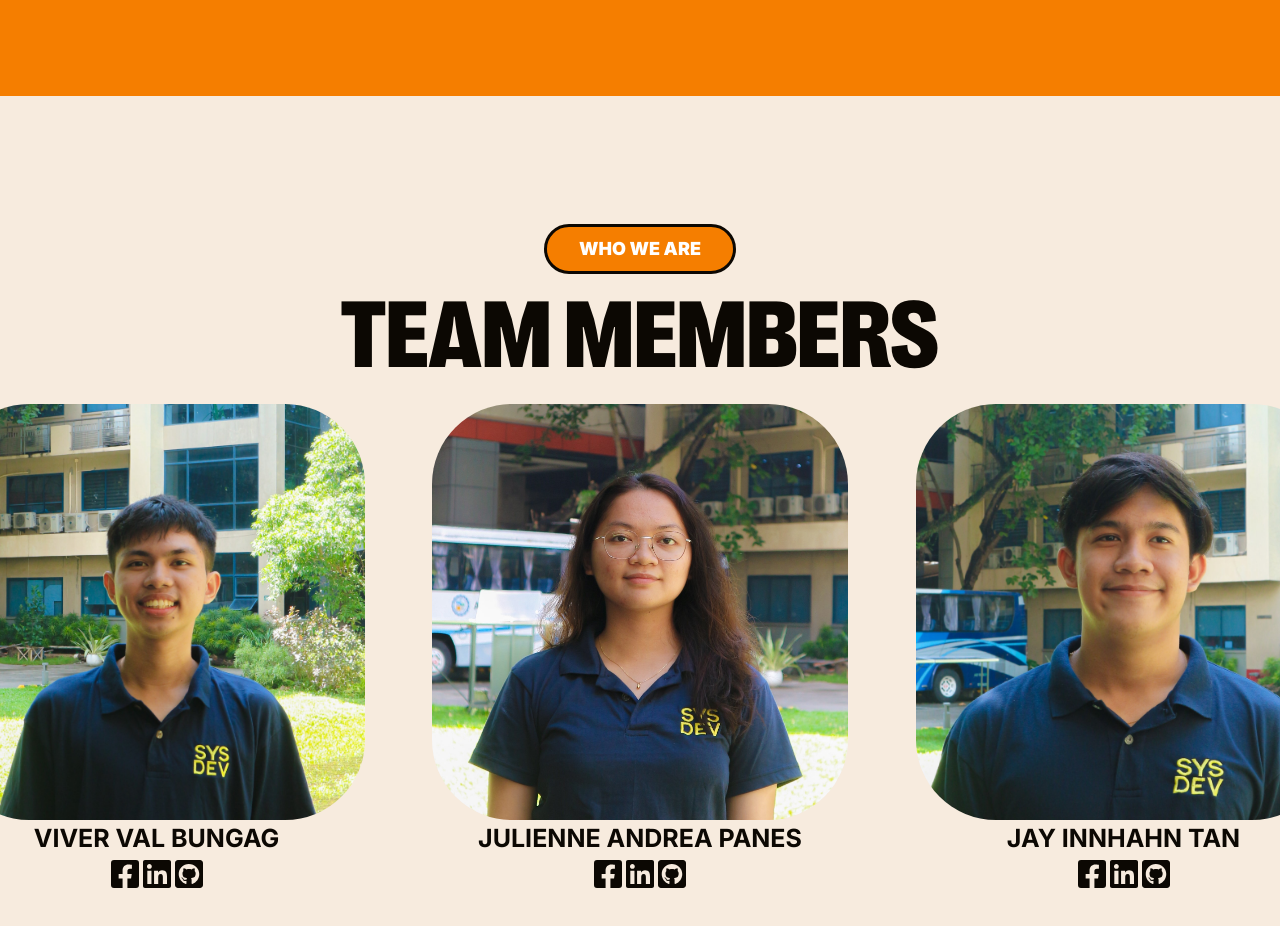
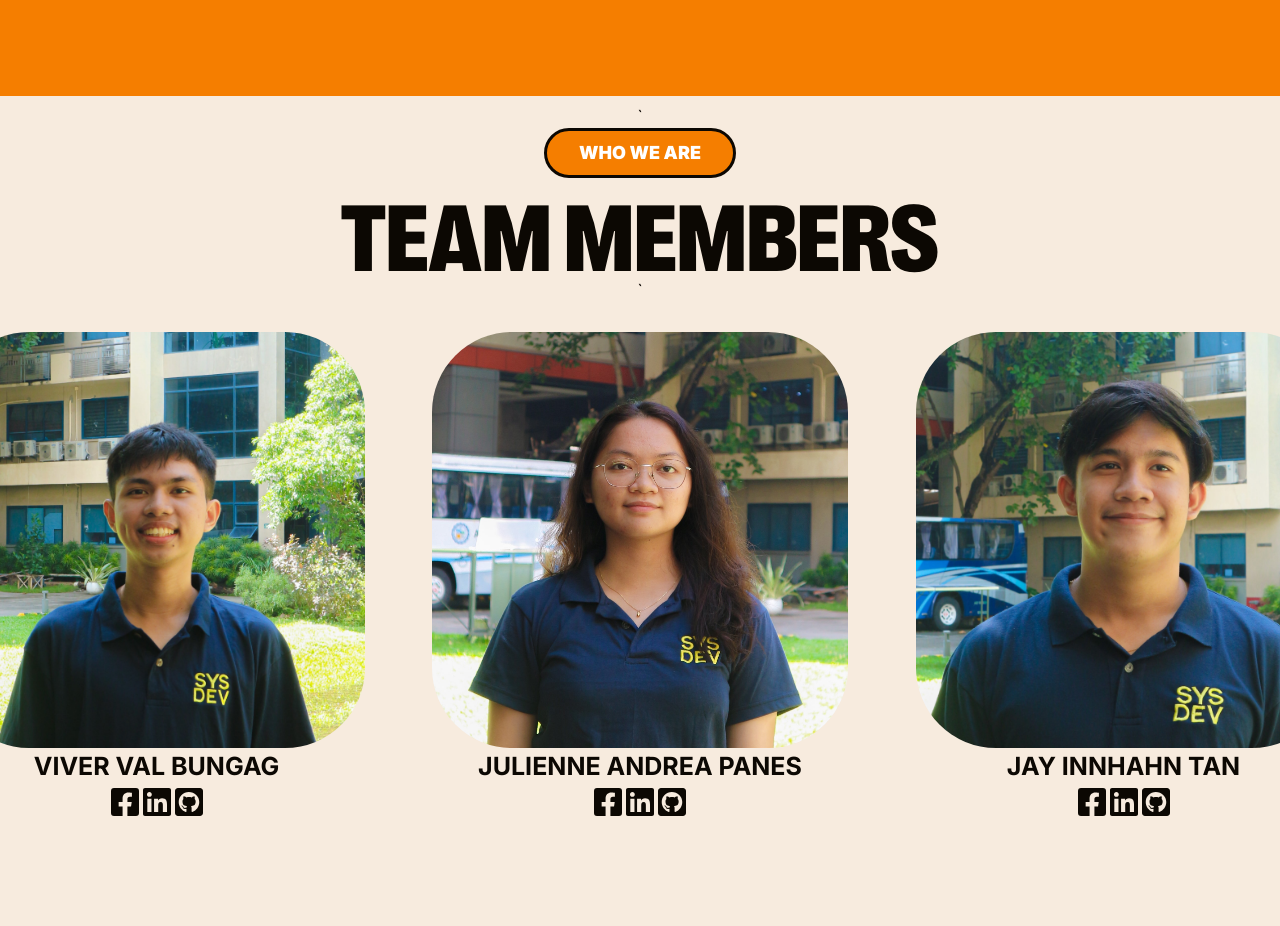
Before and after one commit to iyabc/chef-gru-frontend, a Next.js app: page / in a window 1280 px wide. Shown: the part 4320-5246 px from the top of the page. After the commit the page ends 5216 px from the top, so only its background shows below. Built offline with nearby package versions, Linux system fonts and the light colour scheme.

Commit message:
feat(DeveloperSection): added section, combined both titleHeader and developerCard

```diff
--- /dev/null
+++ b/src/components/HomePage/DeveloperSection.tsx
@@ -0,0 +1,31 @@
+import React from 'react'
+import type { DeveloperType } from 'lib/types/developerType';
+import TitleHeader from '../ui/TitleHeader';
+import MainButton from '../ui/MainButton';
+import DeveloperCard from '@/components/ui/DeveloperCard';
+import { Developers } from '@/data/developersData';
+
+const DeveloperSection = () => {
+  return (
+    <section className="bg-background flex justify-center items-center flex-col h-screen">
+`       <TitleHeader text="Team Members" textColor="black">
+            <MainButton
+                text="Who we are"
+                variant="primary-outlined"
+                isButton={false}
+            />
+        </TitleHeader>`
+        <div className="flex flex-col justify-center lg:flex-row">
+            {Developers.map((developer: DeveloperType, index: number) => {
+                return (
+                <div key={index}>
+                    <DeveloperCard developer={developer} />
+                </div>
+                );
+            })}
+        </div>
+  </section>
+  )
+}
+
+export default DeveloperSection
--- a/src/components/HomePage/HomePage.tsx
+++ b/src/components/HomePage/HomePage.tsx
@@ -11,10 +11,8 @@ import { projectDetails } from '@/data/projectDetailsData';
 import { ProjectDetailsType } from 'lib/types/projectDetailsType';
 import ProjectDetailCard from '../ui/ProjectDetailCard';
 import Divider from '../ui/Divider';
-import type { DeveloperType } from 'lib/types/developerType';
+import DeveloperSection from './DeveloperSection';
 
-import DeveloperCard from '@/components/ui/DeveloperCard';
-import { Developers } from '@/data/developersData';
 const HomePage = () => {
   const sectionsRef = useRef(null);
   const modelSectionRef = useRef<HTMLDivElement | null>(null);
@@ -63,25 +61,7 @@ const HomePage = () => {
               )}
             </div>
           </section>
-
-          <section className="h-screen bg-background py-32">
-            <TitleHeader text="Team Members" textColor="black">
-              <MainButton
-                text="Who we are"
-                variant="primary-outlined"
-                isButton={false}
-              />
-            </TitleHeader>
-            <div className="flex flex-col justify-center lg:flex-row">
-              {Developers.map((developer: DeveloperType, index: number) => {
-                return (
-                  <div key={index}>
-                    <DeveloperCard developer={developer} />
-                  </div>
-                );
-              })}
-            </div>
-          </section>
+          <DeveloperSection/>
         </div>
       </div>
     </div>
```
